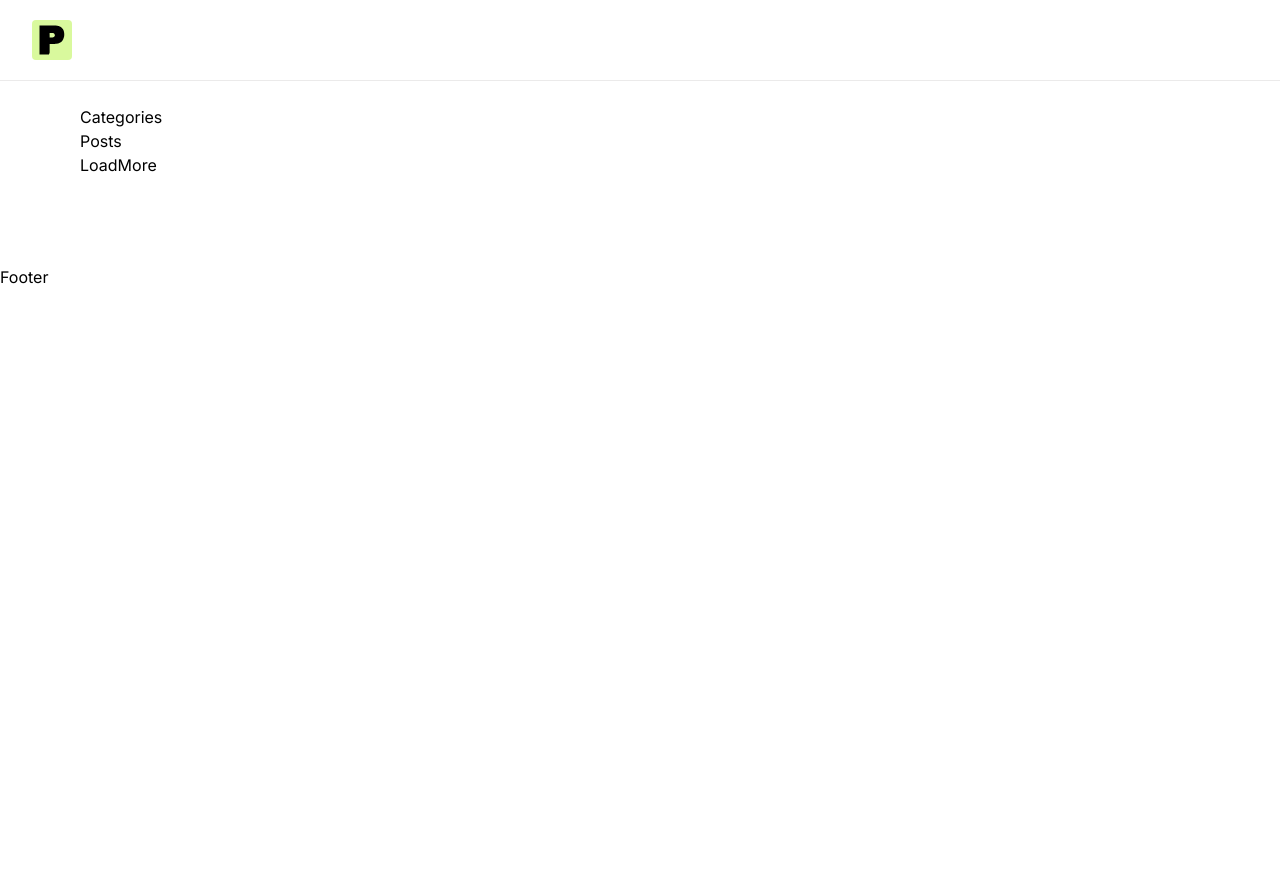
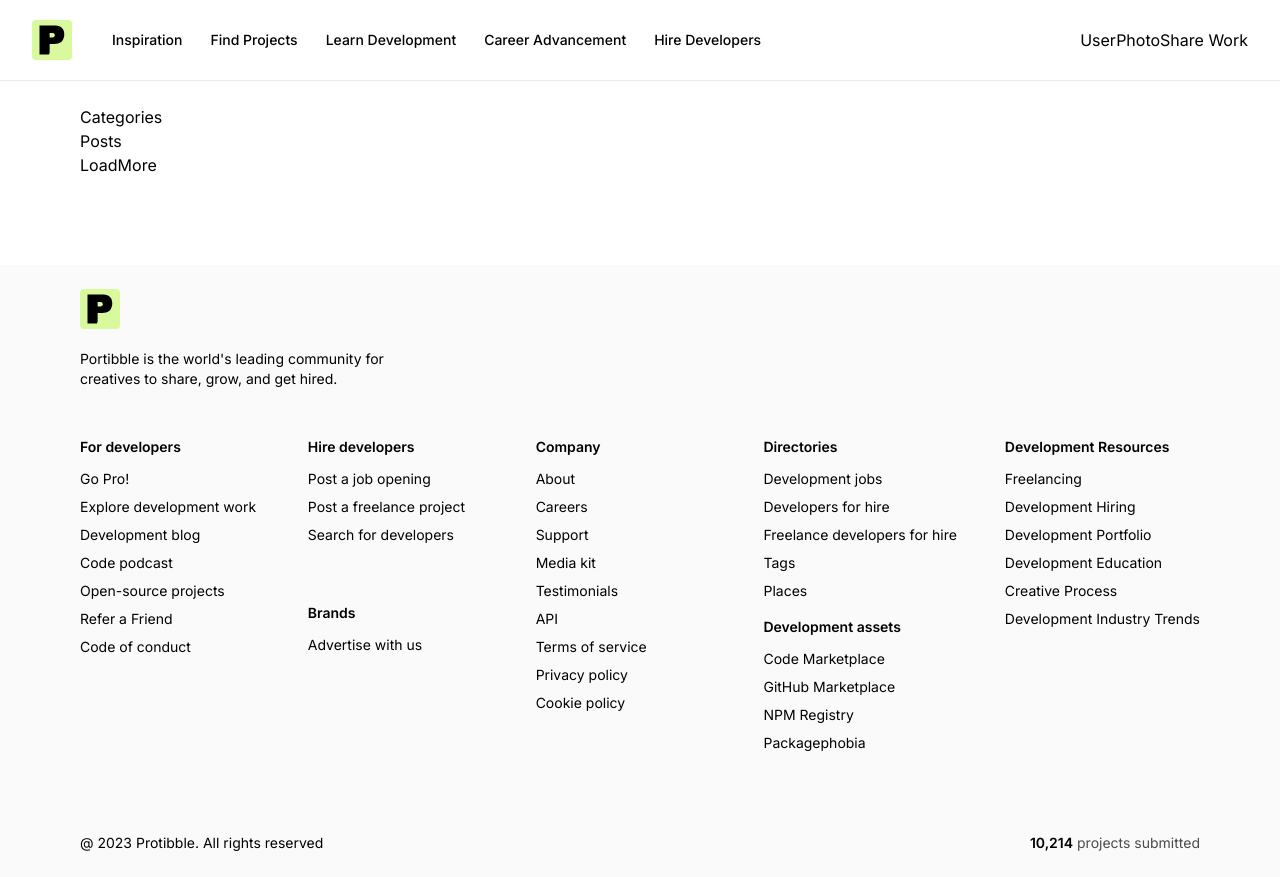
Before and after one commit to markchen555/Protibble, a Next.js app: page / in a window 1280 px wide. Before the commit the page ends 800 px from the top, so only its background shows below. Built offline with nearby package versions, Linux system fonts and the light colour scheme.

Commit message:
[FE] finished the basic layout of footer

```diff
--- /dev/null
+++ b/components/AuthProviders.tsx
@@ -0,0 +1,7 @@
+import React from "react";
+
+const AuthProviders = () => {
+  return <div>AuthProviders</div>;
+};
+
+export default AuthProviders;
--- a/components/Footer.tsx
+++ b/components/Footer.tsx
@@ -1,7 +1,93 @@
+import { footerLinks } from "@/constants";
+import Image from "next/image";
+import Link from "next/link";
 import React from "react";
 
+type ColumnProps = {
+  title: string;
+  links: Array<string>;
+};
+
+const FooterColumn = ({ title, links }: ColumnProps) => (
+  <div className="footer_column">
+    <h4 className="font-semibold">{title}</h4>
+    <ul className="flex flex-col gap-2 font-normal">
+      {links.map((link) => (
+        <Link href="/" key={link}>
+          {link}
+        </Link>
+      ))}
+    </ul>
+  </div>
+);
+
 const Footer = () => {
-  return <div>Footer</div>;
+  return (
+    <footer className="flexStart footer">
+      <div className="flex flex-col gap-12 w-full">
+        <div className="flex items-start flex-col">
+          <Image
+            src="/logo.svg"
+            className="navbar_logo"
+            width={40}
+            height={40}
+            alt="Protibble"
+          />
+
+          <p className="text-start text-sm font-normal mt-5 max-w-xs">
+            Portibble is the world&apos;s leading community for creatives to
+            share, grow, and get hired.
+          </p>
+        </div>
+        <div className="flex flex-wrap gap-12">
+          <FooterColumn
+            title={footerLinks[0].title}
+            links={footerLinks[0].links}
+          />
+
+          <div className="flex-1 flex flex-col gap-4">
+            <FooterColumn
+              title={footerLinks[1].title}
+              links={footerLinks[1].links}
+            />
+            <FooterColumn
+              title={footerLinks[2].title}
+              links={footerLinks[2].links}
+            />
+          </div>
+
+          <FooterColumn
+            title={footerLinks[3].title}
+            links={footerLinks[3].links}
+          />
+
+          <div className="flex-1 flex flex-col gap-4">
+            <FooterColumn
+              title={footerLinks[4].title}
+              links={footerLinks[4].links}
+            />
+            <FooterColumn
+              title={footerLinks[5].title}
+              links={footerLinks[5].links}
+            />
+          </div>
+
+          <FooterColumn
+            title={footerLinks[6].title}
+            links={footerLinks[6].links}
+          />
+        </div>
+      </div>
+
+      <div className="flexBetween footer_copyright">
+        <p>@ 2023 Protibble. All rights reserved</p>
+        <p className="text-gray">
+          <span className="text-black font-semibold">10,214</span> projects
+          submitted
+        </p>
+      </div>
+    </footer>
+  );
 };
 
 export default Footer;
--- a/components/Navbar.tsx
+++ b/components/Navbar.tsx
@@ -1,7 +1,10 @@
+import { NavLinks } from "@/constants";
 import Image from "next/image";
 import Link from "next/link";
+import AuthProviders from "./AuthProviders";
 
 const Navbar = () => {
+  const session = { user: "test" };
   return (
     <nav className="flexBetween navbar">
       <div className="flex-1 flexStart gap-10">
@@ -14,6 +17,22 @@
             alt="Protibble"
           />
         </Link>
+        <ul className="xl:flex hidden text-small gap-7">
+          {NavLinks.map((link) => (
+            <Link href={link.href}>{link.text}</Link>
+          ))}
+        </ul>
+      </div>
+
+      <div className="flexCener gap-4">
+        {session?.user ? (
+          <>
+            UserPhoto
+            <Link href="/create-project">Share Work</Link>
+          </>
+        ) : (
+          <AuthProviders></AuthProviders>
+        )}
       </div>
     </nav>
   );
--- /dev/null
+++ b/constants/index.ts
@@ -0,0 +1,96 @@
+export const NavLinks = [
+	{ href: '/', key: 'Inspiration', text: 'Inspiration' },
+	{ href: '/', key: 'Find Projects', text: 'Find Projects' },
+	{ href: '/', key: 'Learn Development', text: 'Learn Development' },
+	{ href: '/', key: 'Career Advancement', text: 'Career Advancement' },
+	{ href: '/', key: 'Hire Developers', text: 'Hire Developers' }
+];
+
+export const categoryFilters = [
+	"Frontend",
+	"Backend",
+	"Full-Stack",
+	"Mobile",
+	"UI/UX",
+	"Game Dev",
+	"DevOps",
+	"Data Science",
+	"Machine Learning",
+	"Cybersecurity",
+	"Blockchain",
+	"E-commerce",
+	"Chatbots"
+]
+
+export const footerLinks = [
+	{
+		title: 'For developers',
+		links: [
+			'Go Pro!',
+			'Explore development work',
+			'Development blog',
+			'Code podcast',
+			'Open-source projects',
+			'Refer a Friend',
+			'Code of conduct',
+		],
+	},
+	{
+		title: 'Hire developers',
+		links: [
+			'Post a job opening',
+			'Post a freelance project',
+			'Search for developers',
+		],
+	},
+	{
+		title: 'Brands',
+		links: [
+			'Advertise with us',
+		],
+	},
+	{
+		title: 'Company',
+		links: [
+			'About',
+			'Careers',
+			'Support',
+			'Media kit',
+			'Testimonials',
+			'API',
+			'Terms of service',
+			'Privacy policy',
+			'Cookie policy',
+		],
+	},
+	{
+		title: 'Directories',
+		links: [
+			'Development jobs',
+			'Developers for hire',
+			'Freelance developers for hire',
+			'Tags',
+			'Places',
+		],
+	},
+	{
+		title: 'Development assets',
+		links: [
+			'Code Marketplace',
+			'GitHub Marketplace',
+			'NPM Registry',
+			'Packagephobia',
+		],
+	},
+	{
+		title: 'Development Resources',
+		links: [
+			'Freelancing',
+			'Development Hiring',
+			'Development Portfolio',
+			'Development Education',
+			'Creative Process',
+			'Development Industry Trends',
+		],
+	},
+];
```
